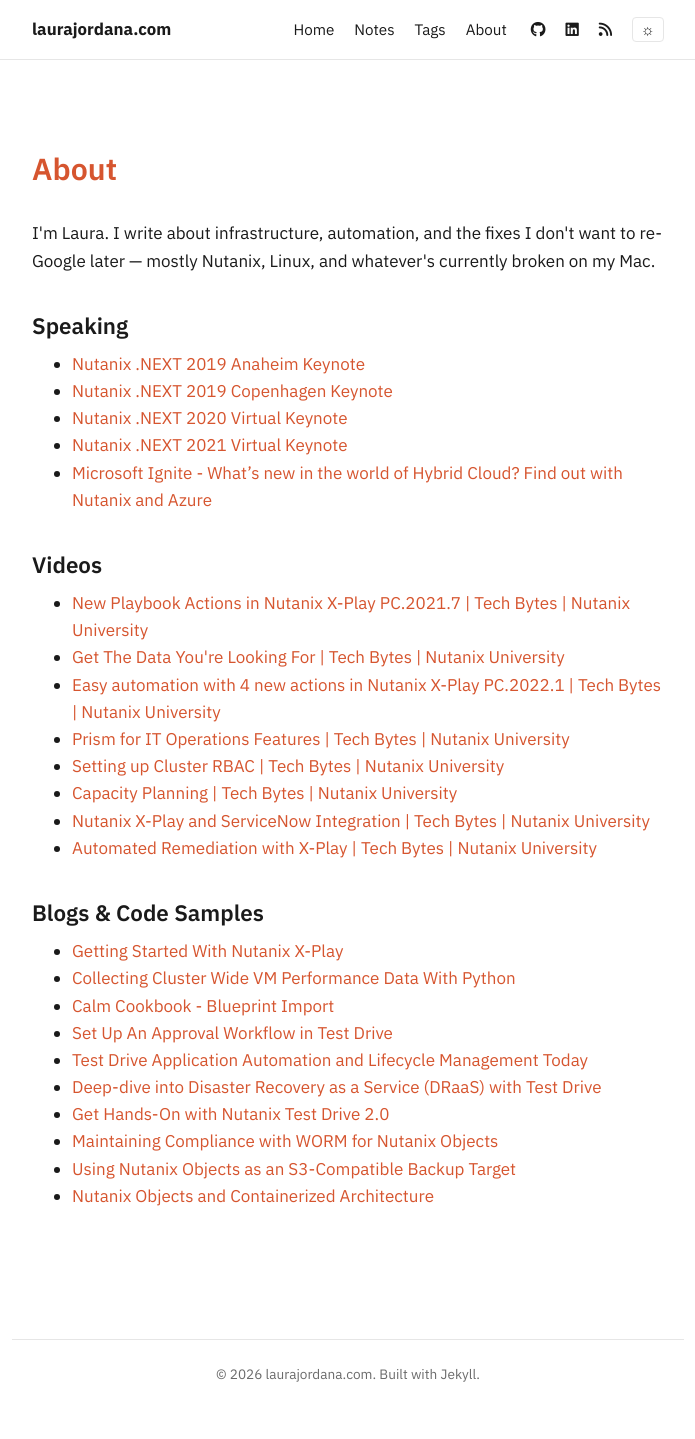
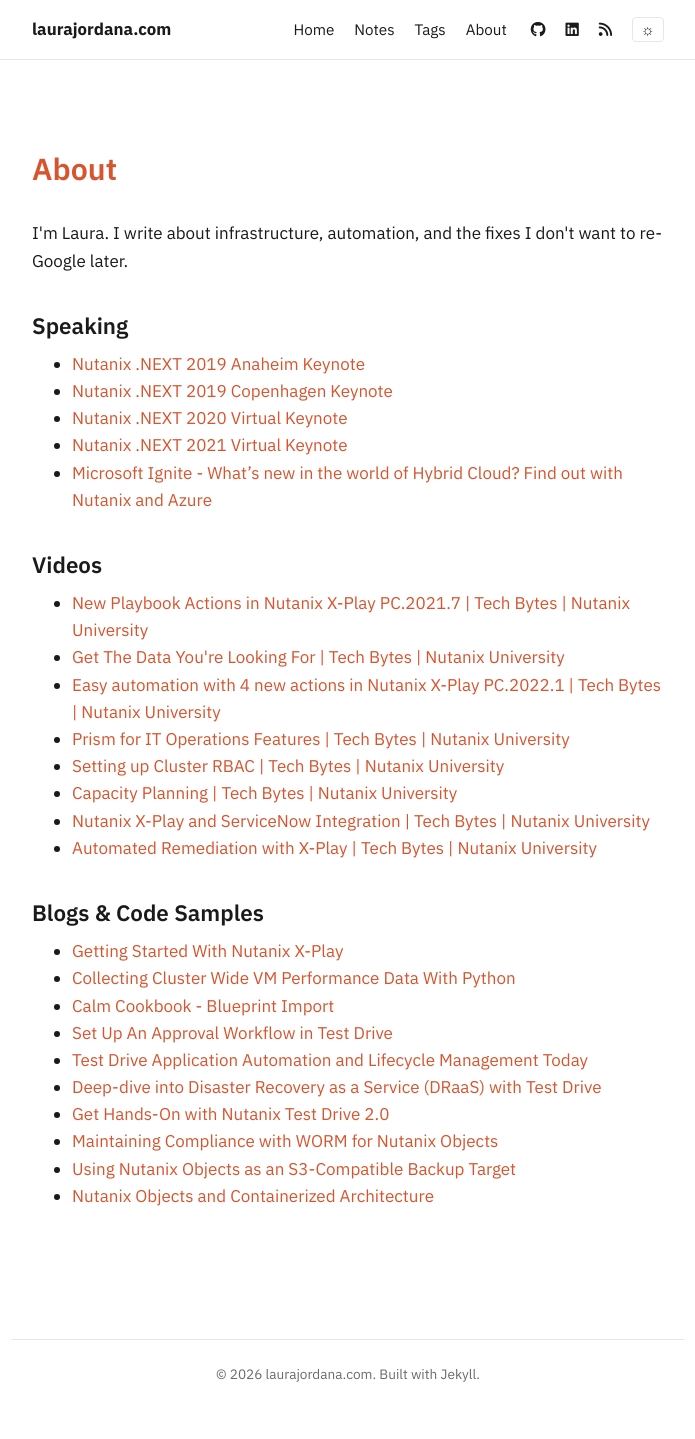
Before and after one commit to lauramariel/lauramariel.github.io, a Jekyll site: the page built from about.html, in a window 1280 px wide. Shown: the whole page, without its empty margins (292-987 px from the left). Built offline with Jekyll 4.4.1, drawn with Linux system fonts in a browser that asks for light colours; nearby versions of some CDN libraries.

Commit message:
Shorten About page bio line

```diff
--- a/about.html
+++ b/about.html
@@ -3,7 +3,7 @@ title: About
 permalink: "about/index.html"
 layout: page
 ---
-<p>I'm Laura. I write about infrastructure, automation, and the fixes I don't want to re-Google later &mdash; mostly Nutanix, Linux, and whatever's currently broken on my Mac.</p>
+<p>I'm Laura. I write about infrastructure, automation, and the fixes I don't want to re-Google later.</p>
 
 <h2>Speaking</h2>
 <ul>
```
